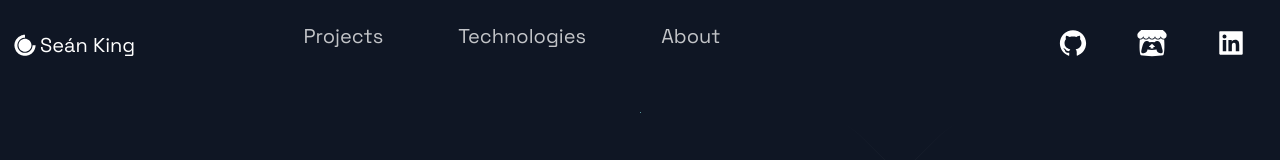
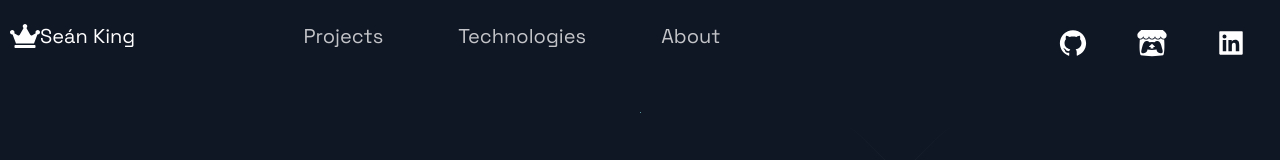
Before and after one commit to seanking8/portfolio, a Next.js app: page / in a window 1280 px wide. Shown: the top 160 px of the page. Built offline with nearby package versions, Linux system fonts and the light colour scheme.

Commit message:
updated icons

```diff
--- a/src/components/Header/Header.js
+++ b/src/components/Header/Header.js
@@ -1,17 +1,16 @@
 import Link from 'next/link';
 import React from 'react';
 import { AiFillGithub, AiFillLinkedin } from 'react-icons/ai';
-import { FaItchIo } from 'react-icons/fa';
+import { FaItchIo, FaCrown } from 'react-icons/fa';
 import { DiCssdeck } from 'react-icons/di';
-
 import { Container, Div1, Div2, Div3, NavLink, SocialIcons, Span } from './HeaderStyles';
 
 const Header = () => (
   <Container>
     <Div1>
       <Link href="/">
-        <a style={{ display: "flex", alignItems: "center", color: 'white', marginBottom: '20' }}>
-          <DiCssdeck size="3rem" /> <Span>Seán King</Span>
+        <a style={{ display: "flex", alignItems: "center", color: 'white', marginBottom: '18px' }}>
+          <FaCrown size="3rem" /> <Span>Seán King</Span>
         </a>
       </Link>
     </Div1>
```
Also changed, not shown: 1 other file (tests, documents, lock files or other folders).
